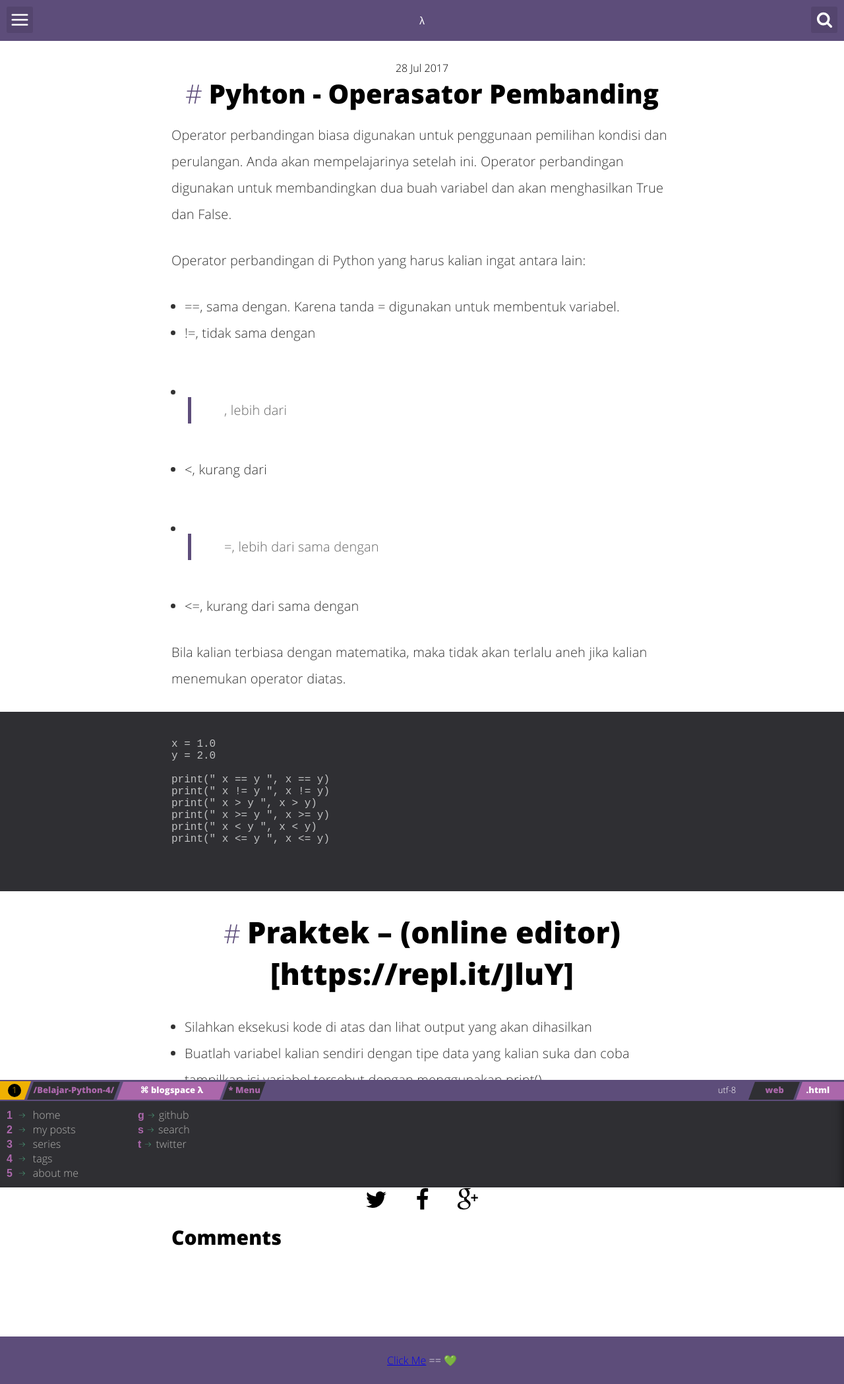
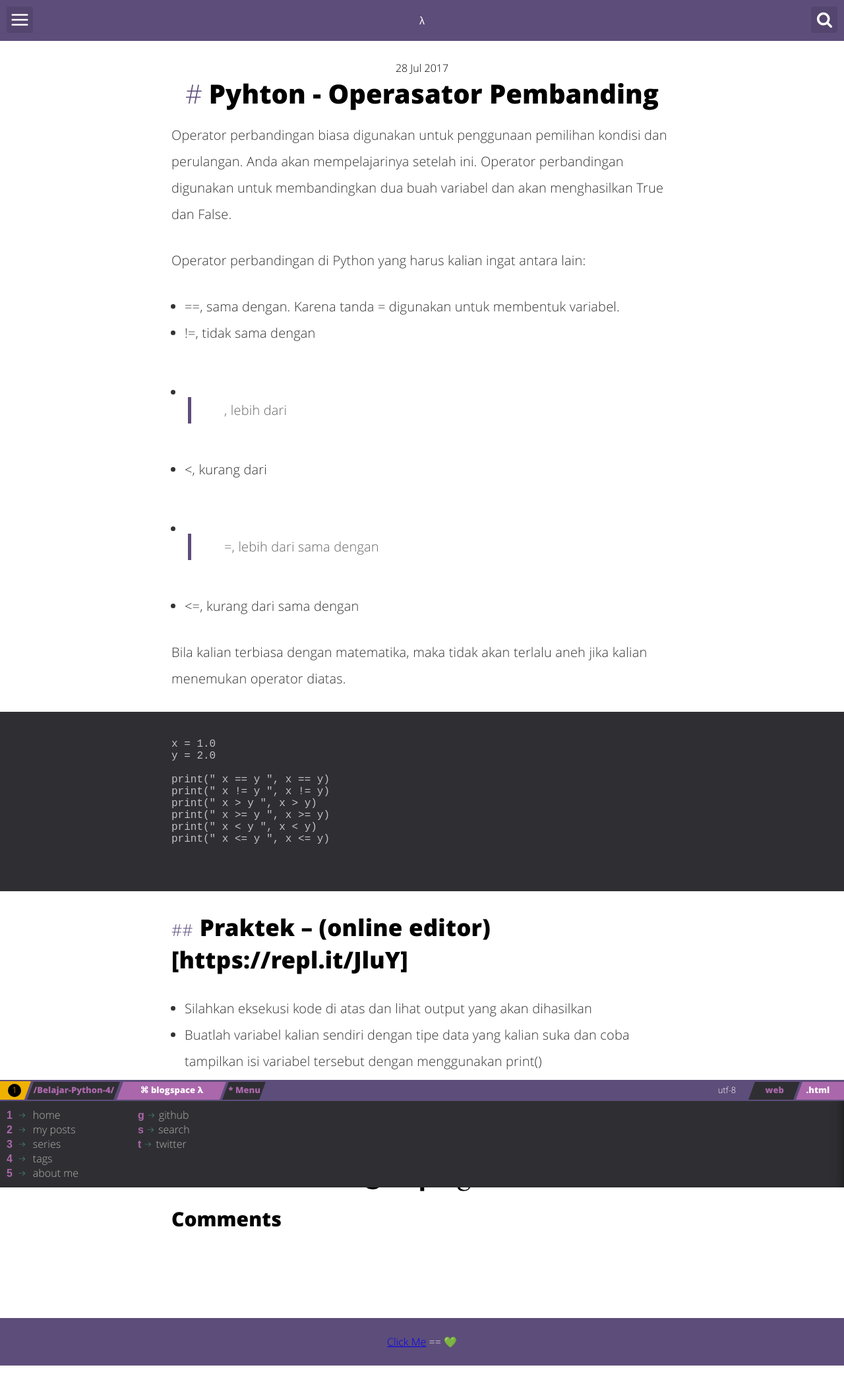
Before and after one commit to arkrwn/arkwrn.github.io, a Jekyll site: the page built from _posts/2017-07-28-Belajar-Python-4.md, in a window 1280 px wide. Shown: the whole page at 66% size. Built offline with Jekyll 4.4.1, drawn with Linux system fonts in a browser that asks for light colours; comment, search, counter and statistics services are not loaded; after the commit the page ends 2070 px from its top, so only the background shows below that.

````diff
--- a/_posts/2017-07-28-Belajar-Python-4.md
+++ b/_posts/2017-07-28-Belajar-Python-4.md
@@ -17,7 +18,7 @@ dua buah variabel dan akan menghasilkan True dan False.
 Operator perbandingan di Python yang harus kalian ingat antara lain:
 
 -    ==, sama dengan. Karena tanda = digunakan untuk membentuk variabel.
--   !=, tidak sama dengan
+-    !=, tidak sama dengan
 -    >, lebih dari
 -    <, kurang dari
 -    >=, lebih dari sama dengan
@@ -37,7 +38,7 @@ print(" x < y ", x < y)
 print(" x <= y ", x <= y)
 ```
 
-# Praktek -- (online editor)[https://repl.it/JluY]
+## Praktek -- (online editor)[https://repl.it/JluY]
 
-  + Silahkan eksekusi kode di atas dan lihat output yang akan dihasilkan
-  + Buatlah variabel kalian sendiri dengan tipe data yang kalian suka dan coba tampilkan isi variabel tersebut dengan menggunakan print()
+- Silahkan eksekusi kode di atas dan lihat output yang akan dihasilkan
+- Buatlah variabel kalian sendiri dengan tipe data yang kalian suka dan coba tampilkan isi variabel tersebut dengan menggunakan print()
````
Also changed, not shown: other parts of _posts/2017-07-28-Belajar-Python-4.md (+1 -0 lines).
